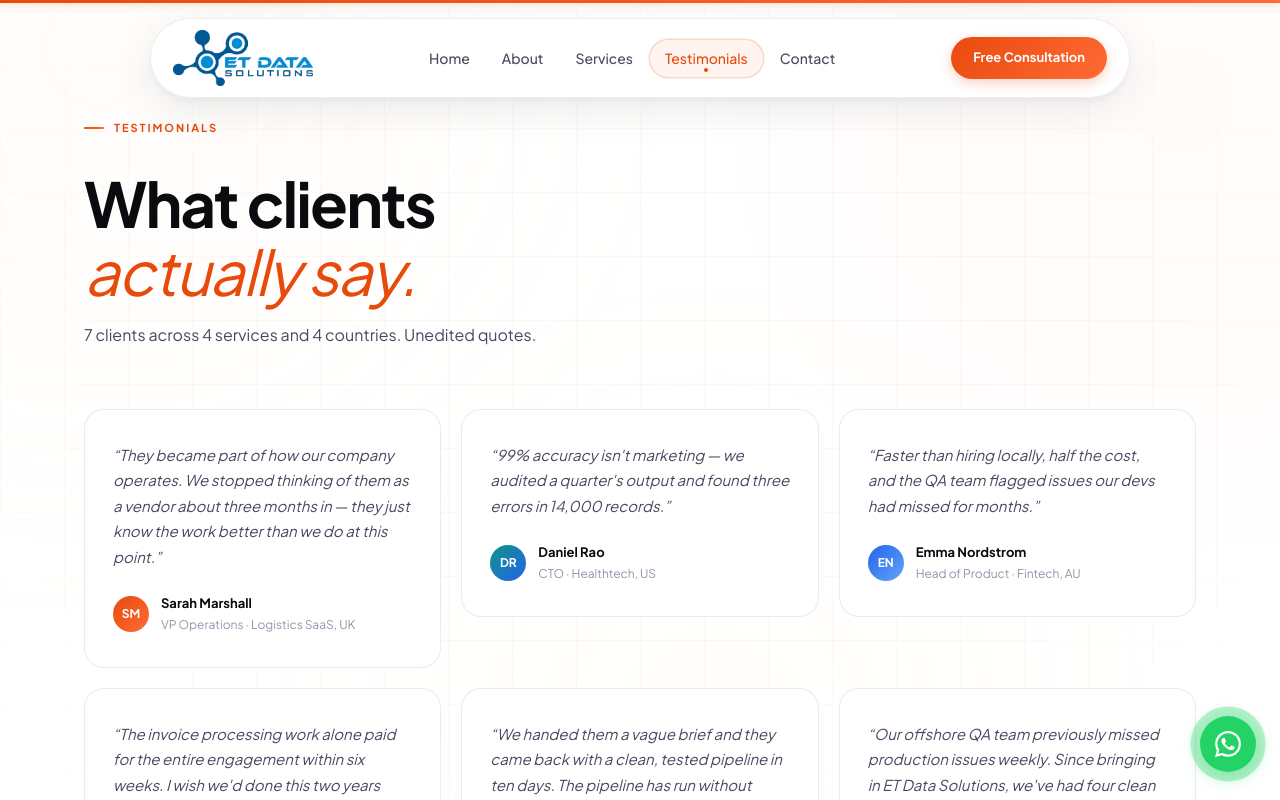
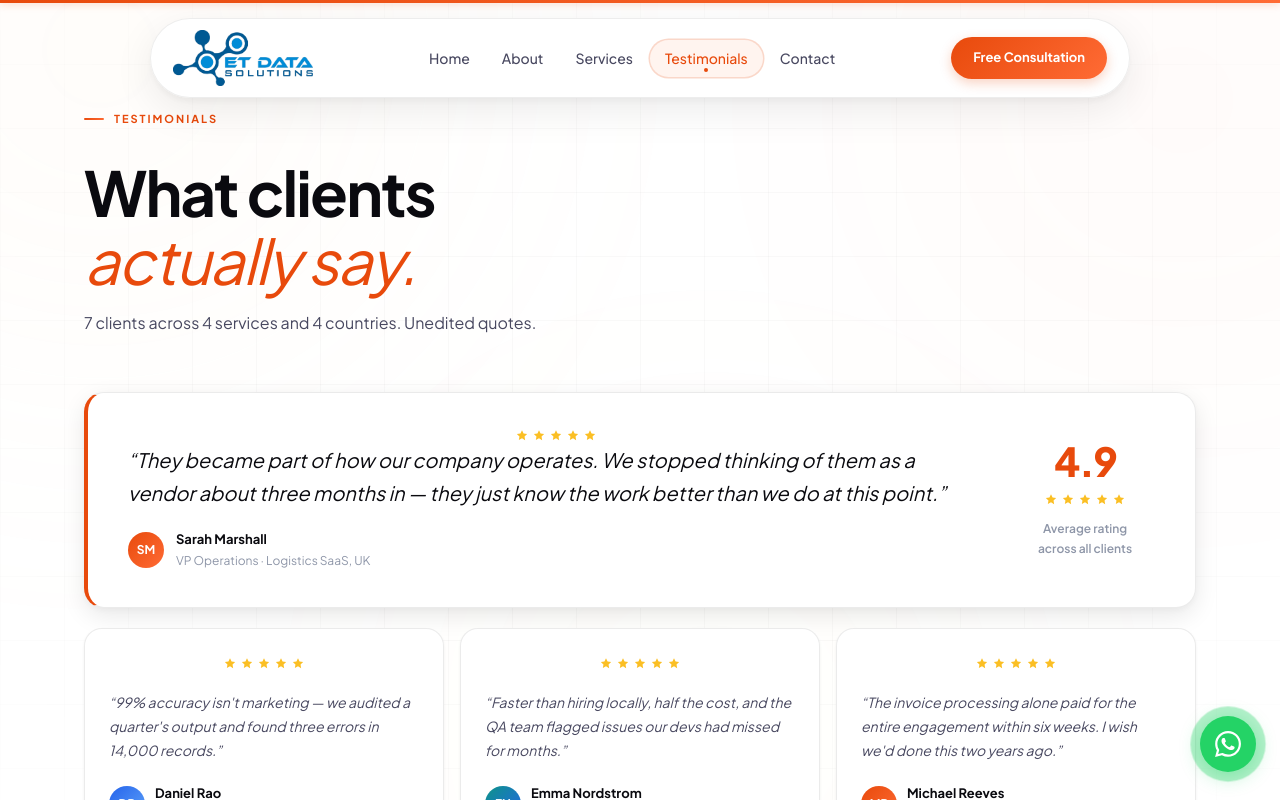
Before and after one commit to gaurangg123/etdatasolutions, a Next.js app: page /testimonials in a window 1280 px wide. Shown: the top 800 px of the page. Built offline with nearby package versions, Linux system fonts and the light colour scheme.

Commit message:
footer changes
footer changes

```diff
--- a/app/contact/page.module.css
+++ b/app/contact/page.module.css
@@ -1,7 +1,7 @@
 .header { max-width: 560px; margin-bottom: 48px; display: flex; flex-direction: column; gap: 14px; }
 .header :global(h1) { font-size: clamp(32px, 4.5vw, 52px); }
-.card { display: grid; grid-template-columns: 1.1fr 0.9fr; background: #fff; border: 1.5px solid var(--bdr); border-radius: 28px; box-shadow: var(--shadow-xl); overflow: hidden; }
-.formSide { padding: 48px 44px; }
+.card { display: grid; grid-template-columns: 1.1fr 0.9fr; align-items: stretch; background: #fff; border: 1.5px solid var(--bdr); border-radius: 28px; box-shadow: var(--shadow-xl); overflow: hidden; }
+.formSide { padding: 48px 44px; display: flex; flex-direction: column; }
 .metaSide { padding: 48px 40px; display: flex; flex-direction: column; gap: 32px; background: var(--bg2); }
 .contactInfo :global(h3), .whatNext :global(h3) { font-size: 16px; font-weight: 700; color: var(--txt); margin-bottom: 16px; }
 .infoList { display: flex; flex-direction: column; }
--- a/app/testimonials/page.module.css
+++ b/app/testimonials/page.module.css
@@ -1,13 +1,46 @@
-.header { max-width: 600px; margin-bottom: 60px; display: flex; flex-direction: column; gap: 16px; }
-.grid { display: grid; grid-template-columns: repeat(3,1fr); gap: 20px; }
-.card { padding: 32px 28px; background: #fff; border: 1.5px solid var(--bdr); border-radius: 20px; display: flex; flex-direction: column; gap: 24px; transition: transform 0.3s, border-color 0.3s, box-shadow 0.3s; box-shadow: var(--card-shadow); }
-.card:hover { transform: translateY(-3px); border-color: var(--bdr-or); box-shadow: var(--card-shadow-hover); }
-.quote { font-size: 15px !important; font-style: italic; color: var(--txt2) !important; line-height: 1.7; flex: 1; }
-.attr { display: flex; align-items: center; gap: 12px; }
+.header { max-width: 600px; margin-bottom: 56px; display: flex; flex-direction: column; gap: 14px; }
+
+/* 7 cards: show first as featured (full width), rest in 3-col */
+.featured {
+  background: #fff; border: 1.5px solid var(--bdr); border-radius: 20px;
+  padding: 36px 40px; margin-bottom: 20px;
+  display: grid; grid-template-columns: 1fr auto;
+  gap: 32px; align-items: center;
+  box-shadow: var(--sh-md); border-left: 4px solid var(--or);
+  transition: transform 0.25s, box-shadow 0.25s;
+}
+.featured:hover { transform: translateY(-3px); box-shadow: var(--sh-lg); }
+.featQuote { font-size: 20px; font-style: italic; color: var(--txt); line-height: 1.65; }
+.featAttr { display: flex; align-items: center; gap: 12px; margin-top: 20px; }
+.featRight { display: flex; flex-direction: column; align-items: center; gap: 12px; min-width: 140px; text-align: center; }
+.ratingBig { font-size: 40px; font-weight: 800; color: var(--or); letter-spacing: -0.04em; line-height: 1; }
+.ratingLabel { font-size: 12px; color: var(--txt3); font-weight: 600; }
+.stars { display: flex; gap: 3px; justify-content: center; }
+
+/* Grid for remaining 6 cards — 3-col = 2 perfect rows */
+.grid { display: grid; grid-template-columns: repeat(3,1fr); gap: 16px; }
+
+.card {
+  padding: 28px 24px; background: #fff; border: 1.5px solid var(--bdr); border-radius: 18px;
+  display: flex; flex-direction: column; gap: 20px;
+  transition: transform 0.25s, border-color 0.25s, box-shadow 0.25s;
+  box-shadow: var(--sh-xs);
+}
+.card:hover { transform: translateY(-3px); border-color: var(--bdr-or); box-shadow: var(--sh-md); }
+.quote { font-size: 14px !important; font-style: italic; color: var(--txt2) !important; line-height: 1.7; flex: 1; }
+.attr { display: flex; align-items: center; gap: 10px; }
 .avatar { width: 36px; height: 36px; border-radius: 50%; display: flex; align-items: center; justify-content: center; font-size: 12px; font-weight: 700; flex-shrink: 0; color: #fff; }
 .av-orange { background: var(--or-grad); }
 .av-teal   { background: linear-gradient(135deg, var(--teal), var(--blue)); }
 .av-blue   { background: linear-gradient(135deg, var(--blue), #60A5FA); }
 .name { font-size: 13px; font-weight: 700; color: var(--txt); }
-.role { font-size: 12px; color: var(--txt3); }
-@media (max-width: 780px) { .grid { grid-template-columns: 1fr; } }
+.role { font-size: 12px; color: var(--txt3); margin-top: 1px; }
+
+@media (max-width: 900px) {
+  .grid { grid-template-columns: repeat(2,1fr); }
+  .featured { grid-template-columns: 1fr; }
+  .featRight { flex-direction: row; justify-content: flex-start; }
+}
+@media (max-width: 600px) {
+  .grid { grid-template-columns: 1fr; }
+}
--- a/app/testimonials/page.tsx
+++ b/app/testimonials/page.tsx
@@ -1,97 +1,79 @@
 import type { Metadata } from 'next';
 import Reveal from '@/components/ui/Reveal';
 import styles from './page.module.css';
-
 export const metadata: Metadata = { title: 'Testimonials' };
 
+const featuredTestimonial = {
+  quote: "They became part of how our company operates. We stopped thinking of them as a vendor about three months in — they just know the work better than we do at this point.",
+  name: 'Sarah Marshall', role: 'VP Operations', company: 'Logistics SaaS, UK',
+  initials: 'SM', color: 'orange',
+};
+
 const testimonials = [
-  {
-    quote: "They became part of how our company operates. We stopped thinking of them as a vendor about three months in — they just know the work better than we do at this point.",
-    name: 'Sarah Marshall',
-    role: 'VP Operations',
-    company: 'Logistics SaaS, UK',
-    service: 'staffing',
-    initials: 'SM',
-    color: 'orange',
-  },
-  {
-    quote: "99% accuracy isn't marketing — we audited a quarter's output and found three errors in 14,000 records.",
-    name: 'Daniel Rao',
-    role: 'CTO',
-    company: 'Healthtech, US',
-    service: 'data',
-    initials: 'DR',
-    color: 'teal',
-  },
-  {
-    quote: "Faster than hiring locally, half the cost, and the QA team flagged issues our devs had missed for months.",
-    name: 'Emma Nordstrom',
-    role: 'Head of Product',
-    company: 'Fintech, AU',
-    service: 'qa',
-    initials: 'EN',
-    color: 'blue',
-  },
-  {
-    quote: "The invoice processing work alone paid for the entire engagement within six weeks. I wish we'd done this two years ago.",
-    name: 'Michael Reeves',
-    role: 'CFO',
-    company: 'Apex Freight, US',
-    service: 'data',
-    initials: 'MR',
-    color: 'orange',
-  },
-  {
-    quote: "We handed them a vague brief and they came back with a clean, tested pipeline in ten days. The pipeline has run without incident since.",
-    name: 'Lena Fischer',
-    role: 'CTO',
-    company: 'Flowdesk, DE',
-    service: 'engineering',
-    initials: 'LF',
-    color: 'teal',
-  },
-  {
-    quote: "Our offshore QA team previously missed production issues weekly. Since bringing in ET Data Solutions, we've had four clean releases in a row.",
-    name: 'James Okafor',
-    role: 'Founder',
-    company: 'ScaleOps, UK',
-    service: 'qa',
-    initials: 'JO',
-    color: 'blue',
-  },
-  {
-    quote: "Data quality was our biggest operational bottleneck. It's now our strongest asset. The team cleaned 3 years of records in under a month.",
-    name: 'Priya Nair',
-    role: 'VP Operations',
-    company: 'MediGroup, AU',
-    service: 'data',
-    initials: 'PN',
-    color: 'orange',
-  },
+  { quote: "99% accuracy isn't marketing — we audited a quarter's output and found three errors in 14,000 records.", name: 'Daniel Rao',      role: 'CTO · Healthtech, US',       initials: 'DR', color: 'blue'   },
+  { quote: "Faster than hiring locally, half the cost, and the QA team flagged issues our devs had missed for months.", name: 'Emma Nordstrom', role: 'Head of Product · Fintech, AU',initials: 'EN', color: 'teal'   },
+  { quote: "The invoice processing alone paid for the entire engagement within six weeks. I wish we'd done this two years ago.", name: 'Michael Reeves', role: 'CFO · Apex Freight, US',  initials: 'MR', color: 'orange' },
+  { quote: "We handed them a vague brief and they came back with a clean, tested pipeline in ten days. The pipeline has run without incident since.", name: 'Lena Fischer',  role: 'CTO · Flowdesk, DE',          initials: 'LF', color: 'blue'   },
+  { quote: "Our offshore QA team previously missed production issues weekly. Since bringing in ET Data Solutions, we've had four clean releases in a row.", name: 'James Okafor',  role: 'Founder · ScaleOps, UK',      initials: 'JO', color: 'teal'   },
+  { quote: "Data quality was our biggest operational bottleneck. It's now our strongest asset. The team cleaned 3 years of records in under a month.", name: 'Priya Nair',    role: 'VP Operations · MediGroup, AU',initials: 'PN', color: 'orange' },
 ];
+
+const Stars = () => (
+  <div className={styles.stars}>
+    {[...Array(5)].map((_,i)=>(
+      <svg key={i} width="14" height="14" viewBox="0 0 16 16" fill="#FBBF24">
+        <path d="M8 1.5l1.8 3.7 4.1.6-3 2.9.7 4.1L8 10.7l-3.6 1.9.7-4.1-3-2.9 4.1-.6z"/>
+      </svg>
+    ))}
+  </div>
+);
 
 export default function TestimonialsPage() {
   return (
     <main className="nav-clearance">
       <div className="container">
         <div className={styles.header}>
-          <Reveal><div className="eyebrow">Testimonials</div></Reveal>
-          <Reveal delay={0.07}><h1>What clients <em>actually say.</em></h1></Reveal>
-          <Reveal delay={0.14}>
-            <p>7 clients across 4 services and 4 countries. Unedited quotes.</p>
-          </Reveal>
+          <div className="eyebrow">Testimonials</div>
+          <h1>What clients <em>actually say.</em></h1>
+          <p>7 clients across 4 services and 4 countries. Unedited quotes.</p>
         </div>
 
+        {/* Featured testimonial — full width (#10) */}
+        <Reveal>
+          <div className={styles.featured}>
+            <div>
+              <Stars />
+              <p className={styles.featQuote}>&ldquo;{featuredTestimonial.quote}&rdquo;</p>
+              <div className={styles.featAttr}>
+                <span className={`${styles.avatar} ${styles[`av-${featuredTestimonial.color}`]}`}>
+                  {featuredTestimonial.initials}
+                </span>
+                <div>
+                  <div className={styles.name}>{featuredTestimonial.name}</div>
+                  <div className={styles.role}>{featuredTestimonial.role} · {featuredTestimonial.company}</div>
+                </div>
+              </div>
+            </div>
+            <div className={styles.featRight}>
+              <div className={styles.ratingBig}>4.9</div>
+              <Stars />
+              <div className={styles.ratingLabel}>Average rating<br/>across all clients</div>
+            </div>
+          </div>
+        </Reveal>
+
+        {/* 6 remaining cards — exactly 2 rows of 3, no orphans */}
         <div className={styles.grid}>
           {testimonials.map((t, i) => (
-            <Reveal key={t.name} delay={(i % 3) * 0.07}>
+            <Reveal key={t.name} delay={i * 0.07}>
               <div className={styles.card}>
+                <Stars />
                 <p className={styles.quote}>&ldquo;{t.quote}&rdquo;</p>
                 <div className={styles.attr}>
-                  <div className={`${styles.avatar} ${styles[`av-${t.color}`]}`}>{t.initials}</div>
+                  <span className={`${styles.avatar} ${styles[`av-${t.color}`]}`}>{t.initials}</span>
                   <div>
                     <div className={styles.name}>{t.name}</div>
-                    <div className={styles.role}>{t.role} · {t.company}</div>
+                    <div className={styles.role}>{t.role}</div>
                   </div>
                 </div>
               </div>
```
